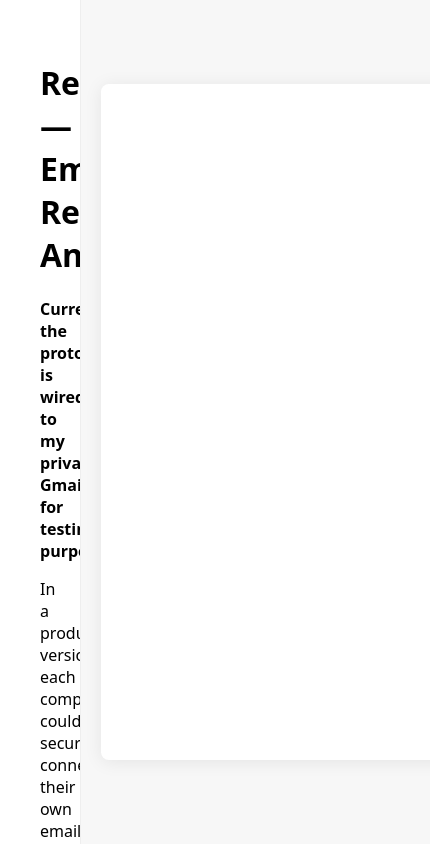
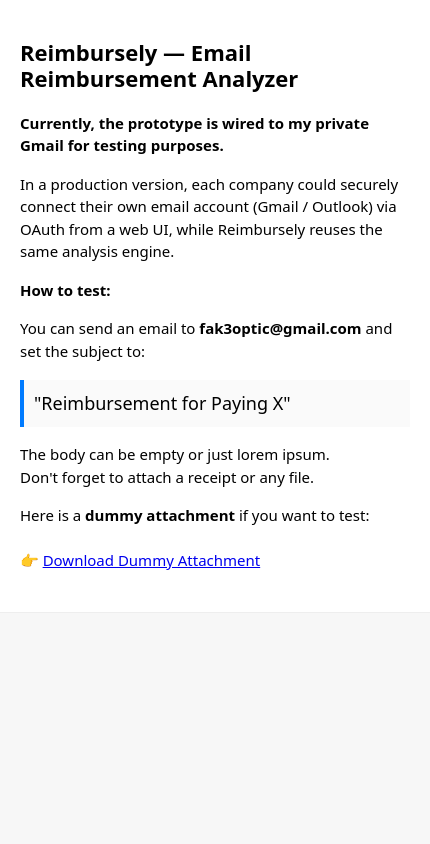
Before and after one commit to IanLaFlair/Reimbursely-Website, a plain HTML site: page index.html in a window 390 px wide. Shown: the whole page, 430 px wide, since content can reach past the window. Drawn offline with Linux system fonts and the light colour scheme; a script that the page names is missing.

Commit message:
resolve responsive

```diff
--- a/index.html
+++ b/index.html
@@ -14,37 +14,65 @@
     }
 
     .container {
-  position: fixed;
-  inset: 0;
+      min-height: 100vh;
       display: flex;
     }
 
     .left {
       width: 45%;
       padding: 40px;
-  background: white;
+      background: #ffffff;
       border-right: 1px solid #eee;
       overflow-y: auto;
     }
 
+    .left h1 {
+      font-size: 26px;
+      margin-bottom: 20px;
+    }
+
+    .left p {
+      font-size: 17px;
+      line-height: 1.5;
+      margin-bottom: 16px;
+    }
+
     .right {
       flex: 1;
-  display: flex;
-  justify-content: center;
-  align-items: center;
       padding: 20px;
+      /* kosong aja, cuma buat balance layout desktop */
     }
 
-#root {
-  width: 420px;
-  height: 80vh;
-  background: white;
-  border-radius: 8px;
-  overflow: hidden;
-  box-shadow: 0 2px 18px rgba(0,0,0,0.08);
+    /* ============ RESPONSIVE ============ */
+    @media (max-width: 768px) {
+      .container {
+        display: block; /* stack ke atas-bawah */
       }
 
+      .left {
+        width: 100%;
+        padding: 24px 20px;
+        border-right: none;
+        border-bottom: 1px solid #eee;
+        height: auto;
+        max-height: none;
+      }
+
+      .left h1 {
+        font-size: 22px;
+        line-height: 1.2;
+      }
+
+      .left p {
+        font-size: 15px;
+      }
+
+      .right {
+        display: none; /* di mobile, panel kanan nggak perlu */
+      }
+    }
   </style>
+
 </head>
 
 <body>
@@ -83,16 +111,21 @@
       <p>
         Here is a <strong>dummy attachment</strong> if you want to test:
         <br><br>
-      👉 <a href="https://drive.google.com/drive/folders/1GWrxnqCjVSfnohya9S9wQeQ_44vwWnBR?usp=sharing" download>Download Dummy Attachment</a>
+        👉 <a href="https://drive.google.com/drive/folders/1GWrxnqCjVSfnohya9S9wQeQ_44vwWnBR?usp=sharing" target="_blank">
+          Download Dummy Attachment
+        </a>
       </p>
     </div>
 
-  <!-- RIGHT SIDE: AGENT -->
-  <div class="right">
-    <div id="root"></div>
+    <!-- RIGHT SIDE: just visual space on desktop -->
+    <div class="right"></div>
+
   </div>
 
-</div>
+  <!-- ROOT UNTUK IBM CHAT – DIPISAH DARI CONTAINER BIAR GA NGEDORONG KONTEN -->
+  <div id="root"></div>
+
+  <!-- IBM EMBED SCRIPT (AUTO OPEN) -->
   <script>
     window.wxOConfiguration = {
       orchestrationID: "1d6099fcafef4781a9aadfb3372ebd17_d2bed781-ea39-44b5-ab32-93b8542ca481",
@@ -100,11 +133,20 @@
       rootElementID: "root",
       deploymentPlatform: "ibmcloud",
       crn: "crn:v1:bluemix:public:watsonx-orchestrate:eu-gb:a/1d6099fcafef4781a9aadfb3372ebd17:d2bed781-ea39-44b5-ab32-93b8542ca481::",
+
+      /* ⬇️ ini yang bikin chat auto-open fullscreen overlay */
+      showLauncher: true, // no launcher button, langsung buka chat
+      defaultLanguage: "en",
       chatOptions: {
         agentId: "4adc276b-2404-4c73-a542-305c1fe4818f",
         agentEnvironmentId: "dcb23cdf-e9f6-48df-9707-61b8660258dc",
+      },
+      layout: {
+        // form: "fullscreen-overlay",      // penting supaya showLauncher false ke-trigger
+        showOrchestrateHeader: true
       }
     };
+
     setTimeout(function () {
       const script = document.createElement('script');
       script.src = `${window.wxOConfiguration.hostURL}/wxochat/wxoLoader.js?embed=true`;
@@ -114,5 +156,6 @@
       document.head.appendChild(script);
     }, 0);
   </script>
+
 </body>
 </html>
```
Lines whose indentation alone changed are shown as unchanged.
